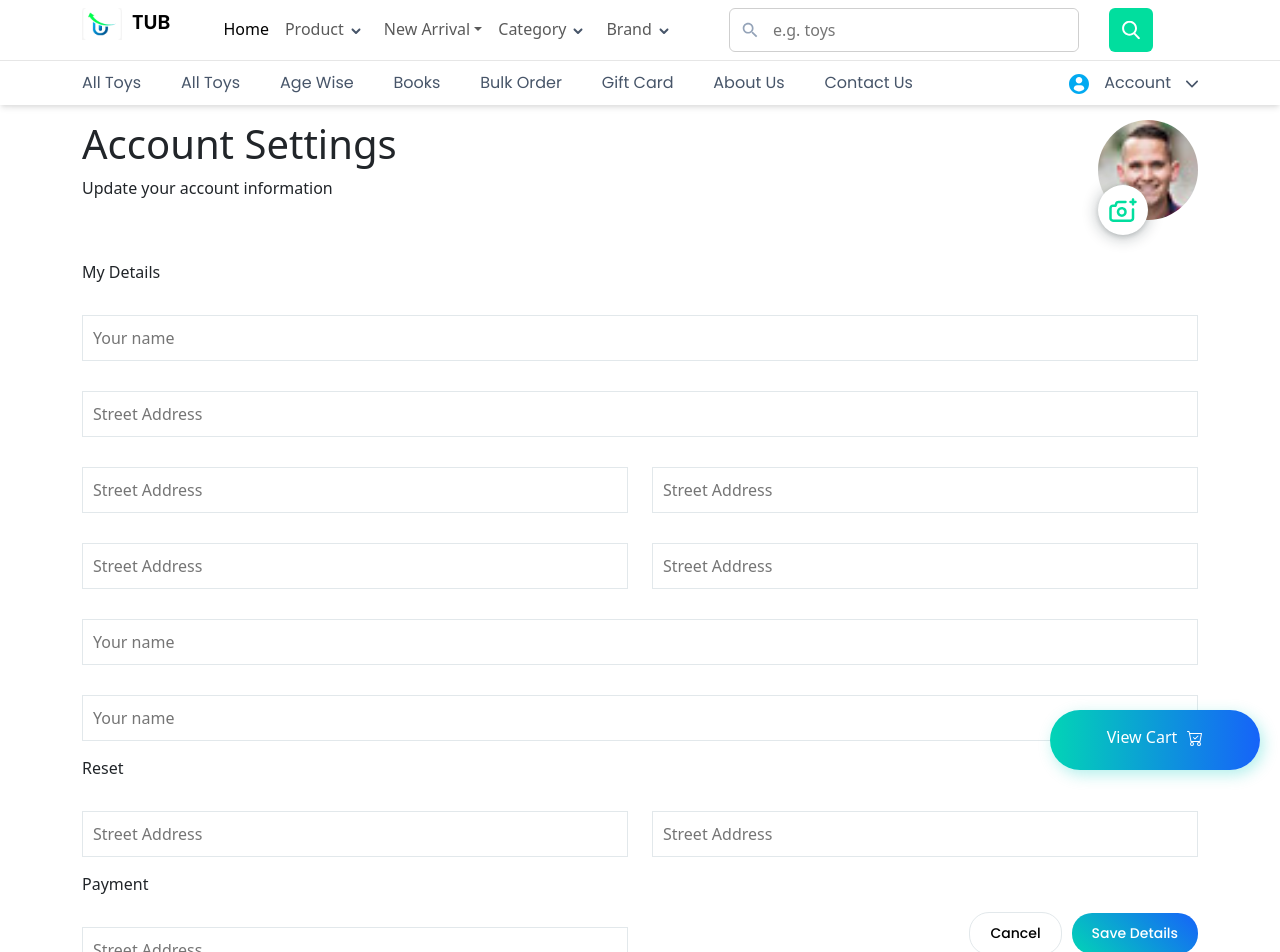
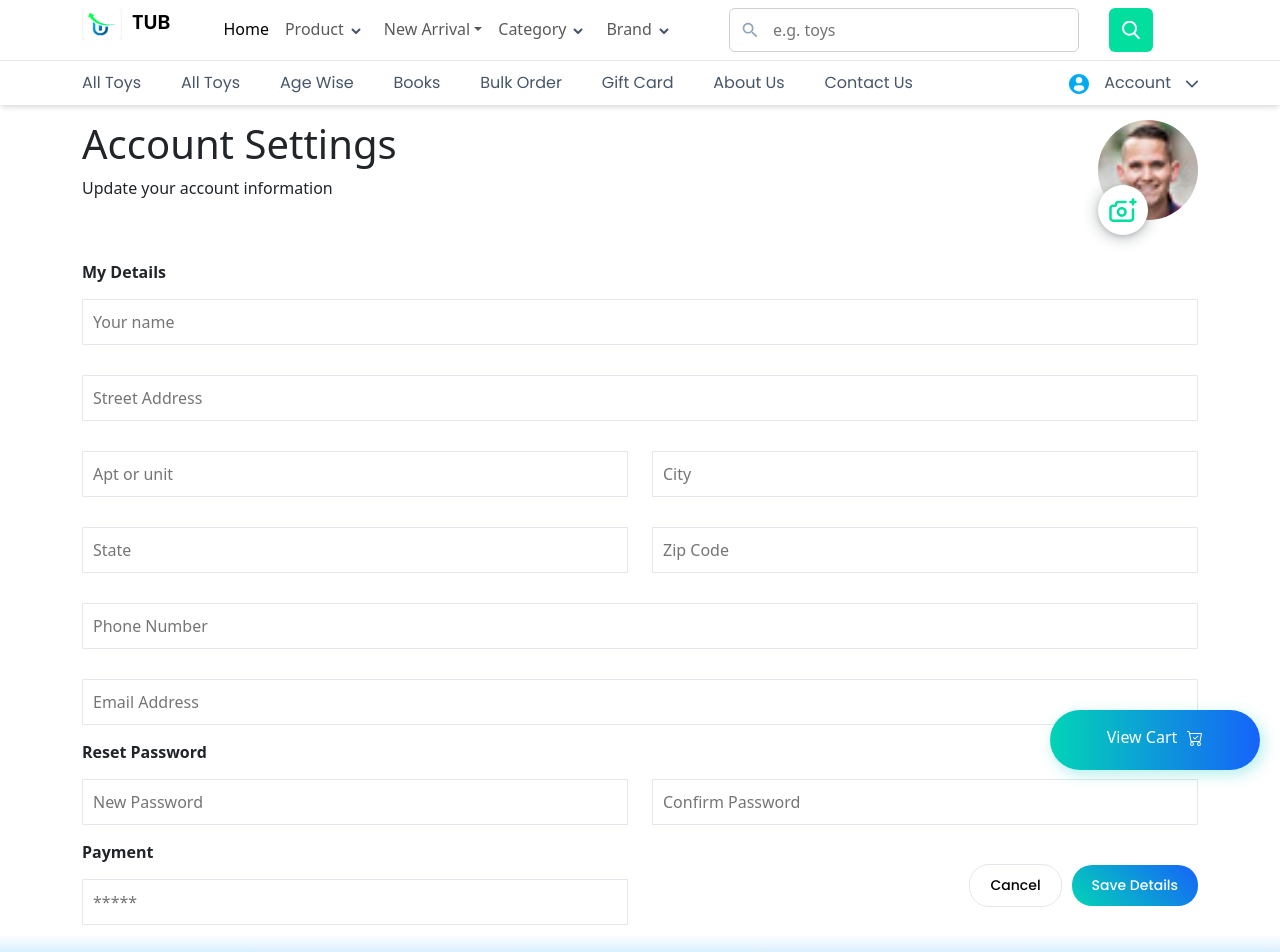
Before and after one commit to BishalAshiq/tub-commerce, a Next.js app: page /manageSettings in a window 1280 px wide. Shown: the top 952 px of the page. Built offline with nearby package versions, Linux system fonts and the light colour scheme; a web font is replaced by a local one.

Commit message:
Account settings Done

```diff
--- a/src/app/manageSettings/page.jsx
+++ b/src/app/manageSettings/page.jsx
@@ -42,7 +42,7 @@ const page = () => {
             </div>
 
             <div>
-              <p>My Details</p>
+              <strong>My Details</strong>
               <div className="row">
                 <div className="col-12 col-md-12 col-lg-12 col-xl-12">
                   <input
@@ -62,73 +62,74 @@ const page = () => {
                   <input
                     className="accounts-input"
                     type="text"
-                    placeholder="Street Address"
+                    placeholder="Apt or unit"
                   />
                 </div>
                 <div className="col-12 col-md-6 col-lg-6 col-xl-6">
                   <input
                     className="accounts-input"
                     type="text"
-                    placeholder="Street Address"
+                    placeholder="City"
                   />
                 </div>
                 <div className="col-12 col-md-6 col-lg-6 col-xl-6">
                   <input
                     className="accounts-input"
                     type="text"
-                    placeholder="Street Address"
+                    placeholder="State"
                   />
                 </div>
                 <div className="col-12 col-md-6 col-lg-6 col-xl-6">
                   <input
                     className="accounts-input"
-                    type="text"
-                    placeholder="Street Address"
+                    type="number"
+                    placeholder="Zip Code"
+                  />
+                </div>
+                <div className="col-12 col-md-12 col-lg-12 col-xl-12">
+                  <input
+                    className="accounts-input"
+                    type="number"
+                    placeholder="Phone Number"
                   />
                 </div>
                 <div className="col-12 col-md-12 col-lg-12 col-xl-12">
                   <input
                     className="accounts-input"
                     type="name"
-                    placeholder="Your name"
-                  />
-                </div>
-                <div className="col-12 col-md-12 col-lg-12 col-xl-12">
-                  <input
-                    className="accounts-input"
-                    type="name"
-                    placeholder="Your name"
+                    placeholder="Email Address"
                   />
                 </div>
               </div>
 
               <div className="col-12 col-md-12 col-lg-12 col-xl-12">
-                <p>Reset</p>
+
                 <div className="row">
+                <strong>Reset Password</strong>
                   <div className="col-12 col-md-6 col-lg-6 col-xl-6">
                     <input
                       className="accounts-input"
-                      type="text"
-                      placeholder="Street Address"
+                      type="password"
+                      placeholder="New Password"
                     />
                   </div>
                   <div className="col-12 col-md-6 col-lg-6 col-xl-6">
                     <input
                       className="accounts-input"
-                      type="text"
-                      placeholder="Street Address"
+                      type="password"
+                      placeholder="Confirm Password"
                     />
                   </div>
                 </div>
               </div>
               <div className="col-12 col-md-12 col-lg-12 col-xl-12">
-                <p>Payment</p>
+                <strong>Payment</strong>
                 <div className="row">
                   <div className="col-12 col-md-6 col-lg-6 col-xl-6">
                     <input
                       className="accounts-input"
-                      type="text"
-                      placeholder="Street Address"
+                      type="number"
+                      placeholder="*****"
                     />
                   </div>
                   <div className="col-12 col-md-6 col-lg-6 col-xl-6">
--- a/src/component/Navbar/Navbar.jsx
+++ b/src/component/Navbar/Navbar.jsx
@@ -196,7 +196,7 @@ const Navbar = () => {
               </div>
               <div className='col-3 col-sm-3 col-md-3 col-lg-3 col-xl-3'>
                 <div>
-                  <Link className='sec-navbar-links-acc' href='/login'>
+                  <Link className='sec-navbar-links-acc' href='/manageSettings'>
                     <span>
                       <svg
                         xmlns='http://www.w3.org/2000/svg'
```
